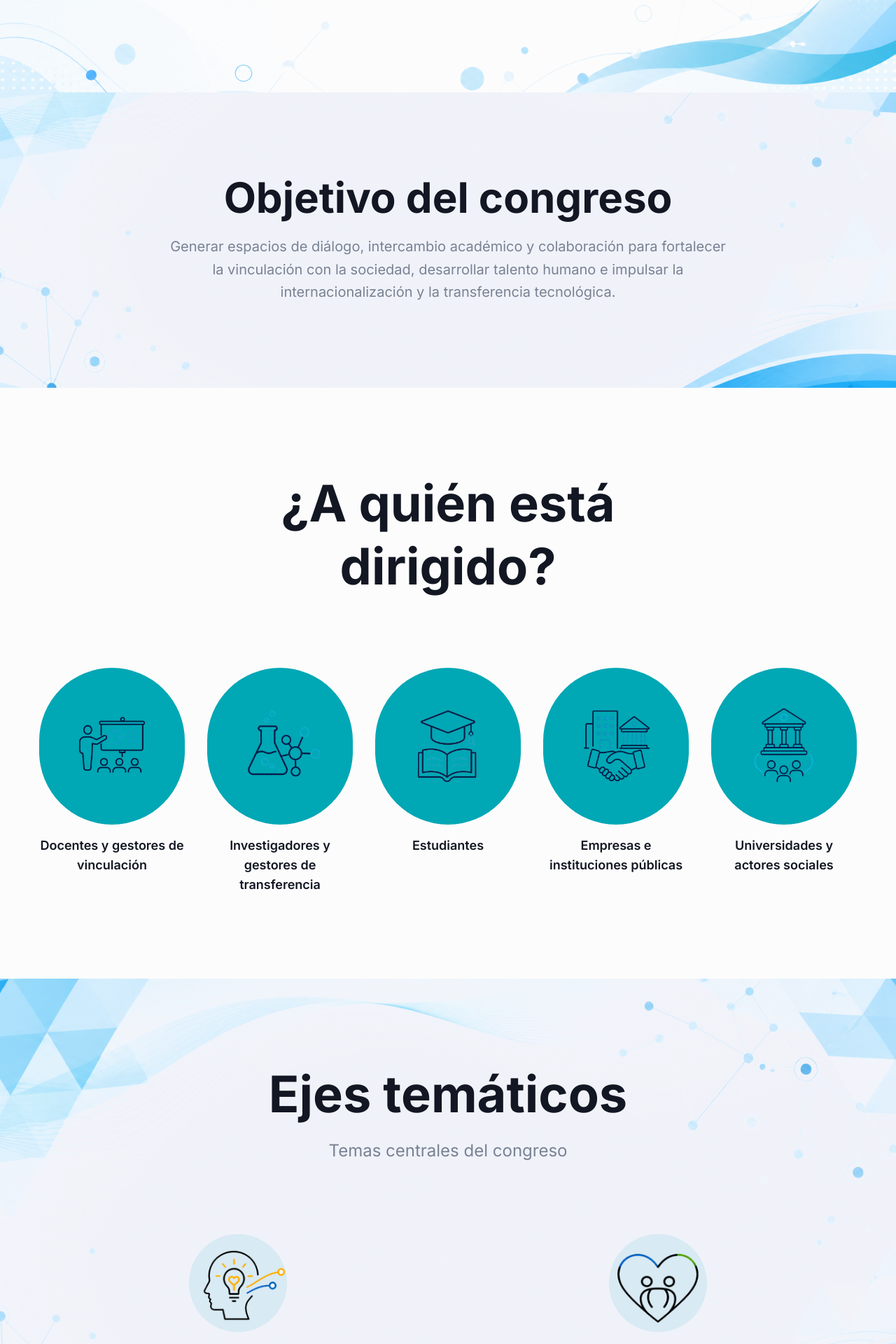
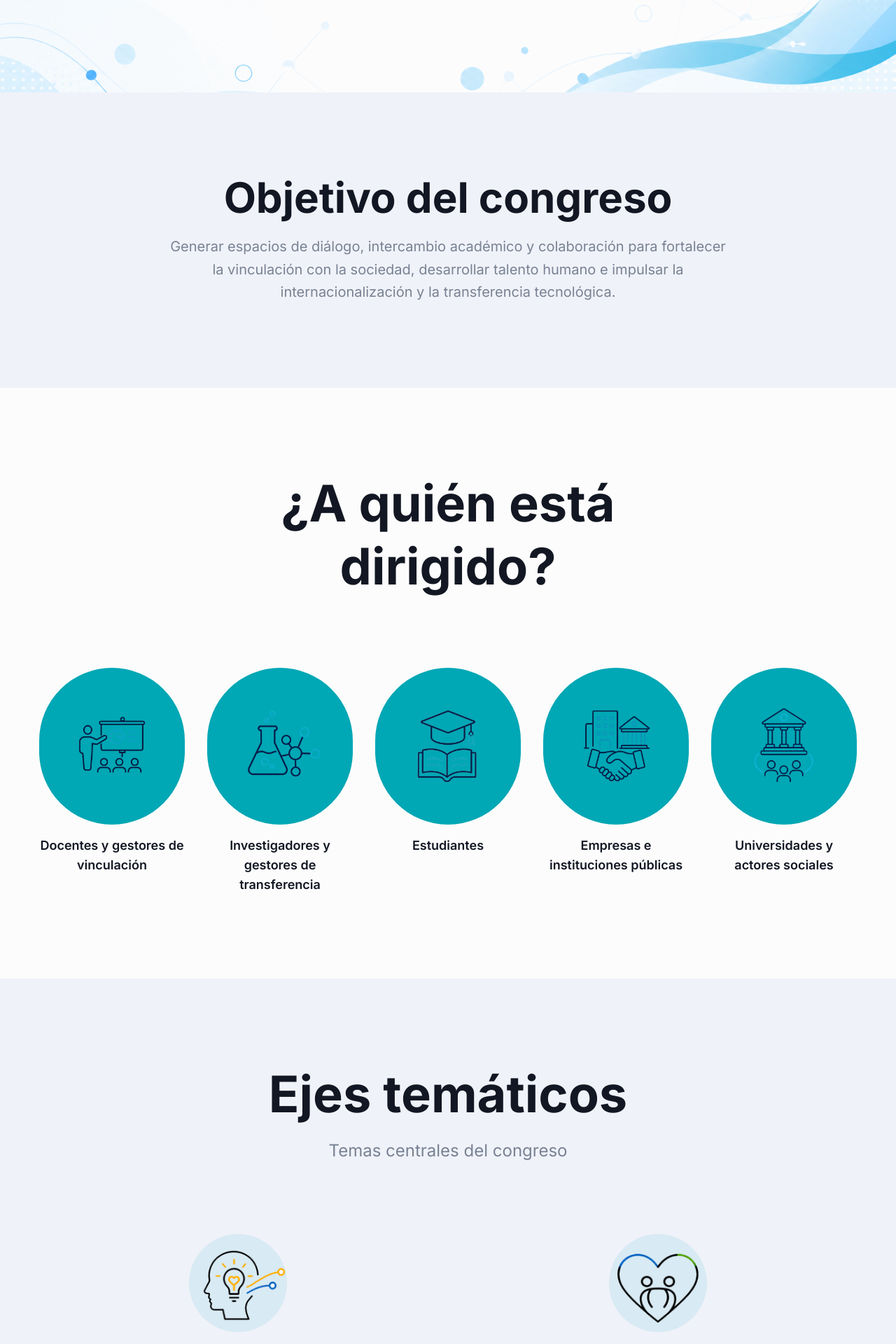
Before and after one commit to a-sebs/CongresoInternacionalDeVinculacionConLaSociedad, a Next.js app: page /agenda in a window 1280 px wide. Shown: the part 700-2620 px from the top of the page at 70% size. Built offline with nearby package versions, Linux system fonts and the light colour scheme.

Commit message:
Background added

```diff
--- a/src/app/agenda/page.tsx
+++ b/src/app/agenda/page.tsx
@@ -150,15 +150,7 @@ const CongresosAgendaPage = () => {
       </section>
 
       {/* Bloque 2: Objetivo */}
-      <section
-        className="bg-gray-light py-16 md:py-[120px]"
-        style={{
-          backgroundImage: "url('/images/hero/background_portal_transparente_1.png')",
-          backgroundSize: "cover",
-          backgroundPosition: "center",
-          backgroundAttachment: "fixed"
-        }}
-      >
+      <section className="bg-gray-light py-16 md:py-[120px]">
         <div className="container">
           <div className="mx-auto max-w-[800px]">
             <h2 className="mb-6 text-center text-4xl font-bold text-black sm:text-5xl md:text-6xl">
@@ -205,15 +197,7 @@ const CongresosAgendaPage = () => {
       </section>
 
       {/* Bloque 4: Ejes temáticos */}
-      <section
-        className="bg-gray-light py-16 md:py-[120px]"
-        style={{
-          backgroundImage: "url('/images/hero/background_portal_transparente_1.png')",
-          backgroundSize: "cover",
-          backgroundPosition: "center",
-          backgroundAttachment: "fixed"
-        }}
-      >
+      <section className="bg-gray-light py-16 md:py-[120px]">
         <div className="container">
           <SectionTitle
             title="Ejes temáticos"
@@ -291,15 +275,7 @@ const CongresosAgendaPage = () => {
       </section>
 
       {/* Bloque 8: Ponentes */}
-      <section
-        className="bg-gray-light py-16 md:py-[120px]"
-        style={{
-          backgroundImage: "url('/images/hero/background_portal_transparente_1.png')",
-          backgroundSize: "cover",
-          backgroundPosition: "center",
-          backgroundAttachment: "fixed"
-        }}
-      >
+      <section className="bg-gray-light py-16 md:py-[120px]">
         <div className="container">
           <div className="mx-auto max-w-[800px] text-center">
             <h2 className="mb-2 text-4xl font-bold text-black sm:text-5xl md:text-6xl">
--- a/src/components/About/AboutSectionTwo.tsx
+++ b/src/components/About/AboutSectionTwo.tsx
@@ -3,15 +3,7 @@ import SectionTitle from "../Common/SectionTitle";
 
 const AboutSectionTwo = () => {
   return (
-    <section
-      className="py-16 md:py-20 lg:py-28"
-      style={{
-        backgroundImage: "url('/images/hero/background_portal_transparente_1.png')",
-        backgroundSize: "cover",
-        backgroundPosition: "center",
-        backgroundAttachment: "fixed"
-      }}
-    >
+    <section className="py-16 md:py-20 lg:py-28">
       <div className="container">
         <SectionTitle
           title="Ejes Temáticos del Congreso"
```
